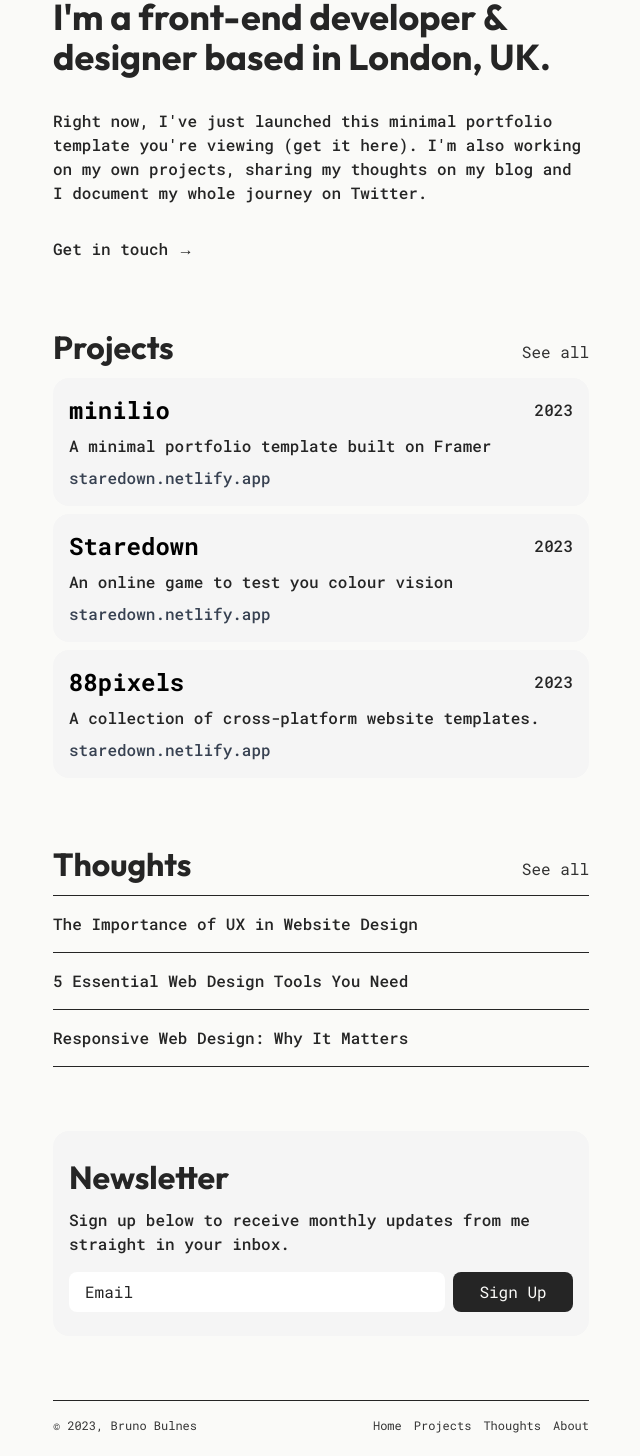
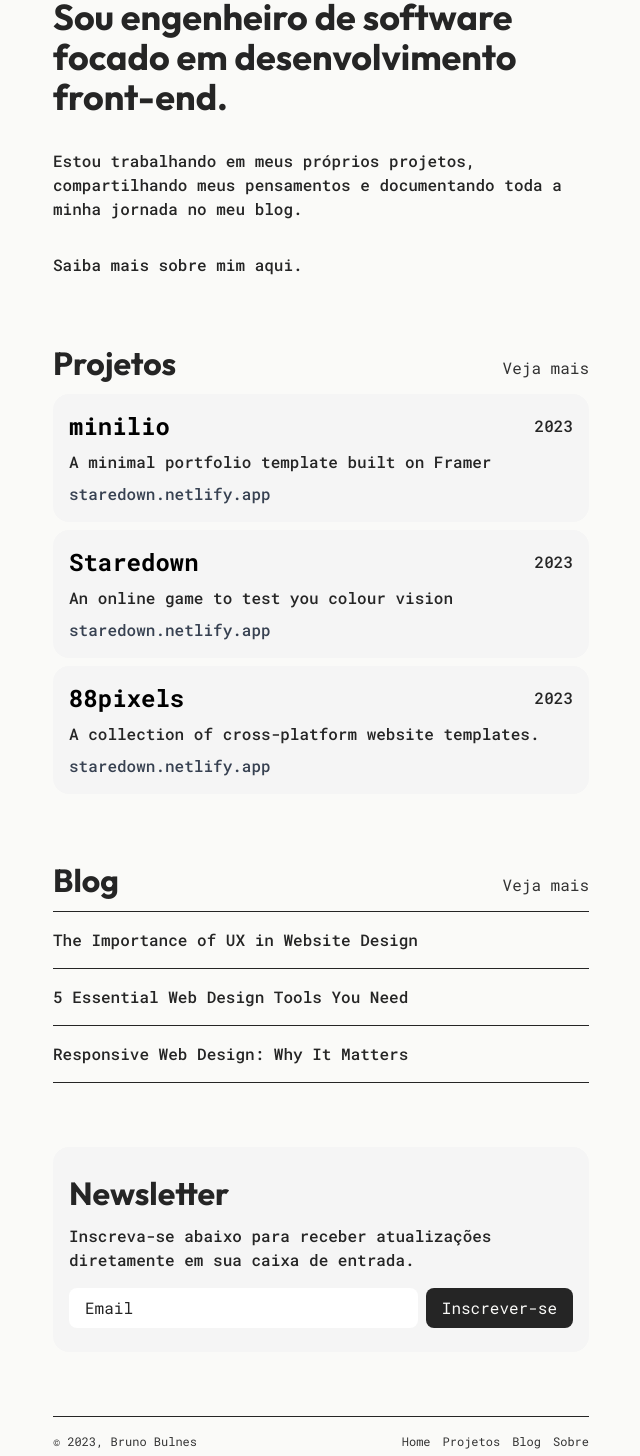
Before and after one commit to bulnes/bulnes.github.io, a Next.js app: page / in a window 1280 px wide. Shown: the part 314-1770 px from the top of the page, without its empty margins (319-959 px from the left). Built offline with nearby package versions, Linux system fonts and the light colour scheme.

Commit message:
feat: new project content

```diff
--- a/src/components/SectionHeader.jsx
+++ b/src/components/SectionHeader.jsx
@@ -1,11 +1,16 @@
+import Link from "next/link";
 import { HeadingSecond } from "./Heading";
 
-export function SectionHeader({ children }) {
+export function SectionHeader({ children, pageLink }) {
   return (
     <header className="flex items-center justify-between">
       <HeadingSecond>{children}</HeadingSecond>
 
-      <span>See all</span>
+      {pageLink && (
+        <Link href={pageLink} title="Veja mais">
+          <span>Veja mais</span>
+        </Link>
+      )}
     </header>
   );
 }
--- a/src/pageComponents/Footer.jsx
+++ b/src/pageComponents/Footer.jsx
@@ -13,15 +13,15 @@ export function Footer() {
             </Link>
 
             <Link href={"/projects"} title="Projects">
-              Projects
+              Projetos
             </Link>
 
             <Link href={"/thoughts"} title="Thoughts">
-              Thoughts
+              Blog
             </Link>
 
             <Link href={"/about"} title="About">
-              About
+              Sobre
             </Link>
           </nav>
         </div>
--- a/src/pageComponents/Header.jsx
+++ b/src/pageComponents/Header.jsx
@@ -5,10 +5,7 @@ import Link from "next/link";
 export function Header() {
   return (
     <header>
-      <Link
-        href={"/"}
-        className="mb-16 flex items-center gap-4 hover:text-text"
-      >
+      <Link href={"/"} className="mb-16 flex items-center gap-4">
         <ProfilePicture width={100} height={100} />
 
         <p
--- a/src/pageComponents/HomeHeader.jsx
+++ b/src/pageComponents/HomeHeader.jsx
@@ -1,5 +1,6 @@
 import { ProfilePicture } from "@/components/ProfilePicture";
 import { outfitFont } from "@/utils/fonts";
+import Link from "next/link";
 
 export function HomeHeader() {
   return (
@@ -9,20 +10,22 @@ export function HomeHeader() {
       <h1
         className={`flex flex-col font-bold text-3xl md:text-4xl text-text ${outfitFont.className}`}
       >
-        <span>Hey, I&apos;m John Smith.</span>
+        <span>Olá, me chamo Bruno.</span>
         <span>
-          I&apos;m a front-end developer & designer based in London, UK.
+          Sou engenheiro de software focado em desenvolvimento front-end.
         </span>
       </h1>
 
       <p className="font-medium text-base text-text">
-        Right now, I&apos;ve just launched this minimal portfolio template
-        you&apos;re viewing (get it here). I&apos;m also working on my own
-        projects, sharing my thoughts on my blog and I document my whole journey
-        on Twitter.
+        Estou trabalhando em meus próprios projetos, compartilhando meus
+        pensamentos e documentando toda a minha jornada no meu blog.
       </p>
 
-      <p className="font-medium text-base text-text">Get in touch →</p>
+      <p className="font-medium text-base text-text">
+        <Link href={"/about"} title="Clique aqui para saber mais sobre mim">
+          Saiba mais sobre mim aqui.
+        </Link>
+      </p>
     </header>
   );
 }
--- a/src/pageComponents/Newsletter.jsx
+++ b/src/pageComponents/Newsletter.jsx
@@ -7,19 +7,19 @@ export function Newsletter() {
         <HeadingSecond>Newsletter</HeadingSecond>
 
         <p className="mb-4 font-medium text-base text-text">
-          Sign up below to receive monthly updates from me straight in your
-          inbox.
+          Inscreva-se abaixo para receber atualizações diretamente em sua caixa
+          de entrada.
         </p>
 
-        <div className="grid grid-cols-4 gap-2">
+        <div className="flex flex-col md:flex-row items-start md:items-center justify-between gap-2">
           <input
             type="email"
             placeholder="Email"
-            className="px-4 py-2 rounded-lg placeholder:text-text col-span-3"
+            className="px-4 py-2 rounded-lg placeholder:text-text w-full md:w-auto grow"
           />
 
           <button className="flex items-center justify-center gap-0 md:gap-2 rounded-lg px-4 py-2 bg-text text-background">
-            <span className="text-sm md:text-base">Sign Up</span>
+            <span className="text-sm md:text-base">Inscrever-se</span>
           </button>
         </div>
       </form>
--- a/src/pageComponents/ProjectsList.jsx
+++ b/src/pageComponents/ProjectsList.jsx
@@ -1,10 +1,12 @@
 import { ExpandList } from "@/components/ExpandList";
 import { SectionHeader } from "@/components/SectionHeader";
 
-export function ProjectsList() {
+export function ProjectsList({ hideLink }) {
+  const pageLink = hideLink ? "" : "/projects";
+
   return (
     <section className="mb-16">
-      <SectionHeader>Projects</SectionHeader>
+      <SectionHeader pageLink={pageLink}>Projetos</SectionHeader>
       <ExpandList />
     </section>
   );
--- a/src/pageComponents/ThoughtsList.jsx
+++ b/src/pageComponents/ThoughtsList.jsx
@@ -1,10 +1,12 @@
 import { CompactList } from "@/components/CompactList";
 import { SectionHeader } from "@/components/SectionHeader";
 
-export function ThoughtsList() {
+export function ThoughtsList({ hideLink }) {
+  const pageLink = hideLink ? "" : "/thoughts";
+
   return (
     <section className="mb-16">
-      <SectionHeader>Thoughts</SectionHeader>
+      <SectionHeader pageLink={pageLink}>Blog</SectionHeader>
       <CompactList />
     </section>
   );
--- a/src/pages/projects.js
+++ b/src/pages/projects.js
@@ -15,7 +15,7 @@ export default function Projects() {
       </Head>
 
       <Header />
-      <ProjectsList />
+      <ProjectsList hideLink={true} />
       <Newsletter />
       <Footer />
     </>
--- a/src/pages/thoughts.js
+++ b/src/pages/thoughts.js
@@ -15,7 +15,7 @@ export default function Thoughts() {
       </Head>
 
       <Header />
-      <ThoughtsList />
+      <ThoughtsList hideLink={true} />
       <Newsletter />
       <Footer />
     </>
```
